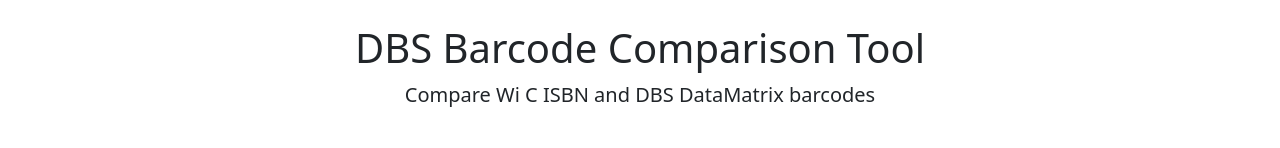
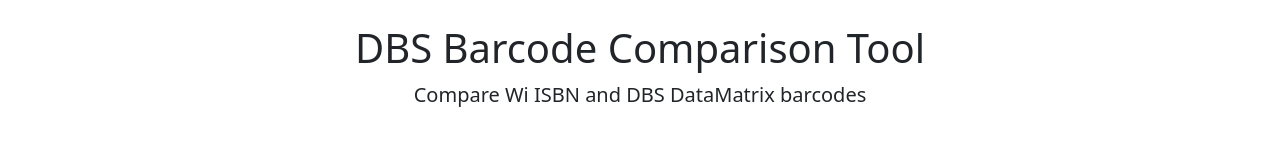
Before and after one commit to tjintranet/Barcode-Comparison-Tool, a plain HTML site: page index.html in a window 1280 px wide. Shown: the top 148 px of the page. Drawn offline with nearby package versions, Linux system fonts and the light colour scheme.

Commit message:
Update index.html

```diff
--- a/index.html
+++ b/index.html
@@ -45,7 +45,7 @@
         <div class="row mb-4">
             <div class="col-12 text-center">
                 <h1>DBS Barcode Comparison Tool</h1>
-                <p class="lead">Compare Wi C ISBN and DBS DataMatrix barcodes</p>
+                <p class="lead">Compare Wi ISBN and DBS DataMatrix barcodes</p>
             </div>
         </div>
 
```
